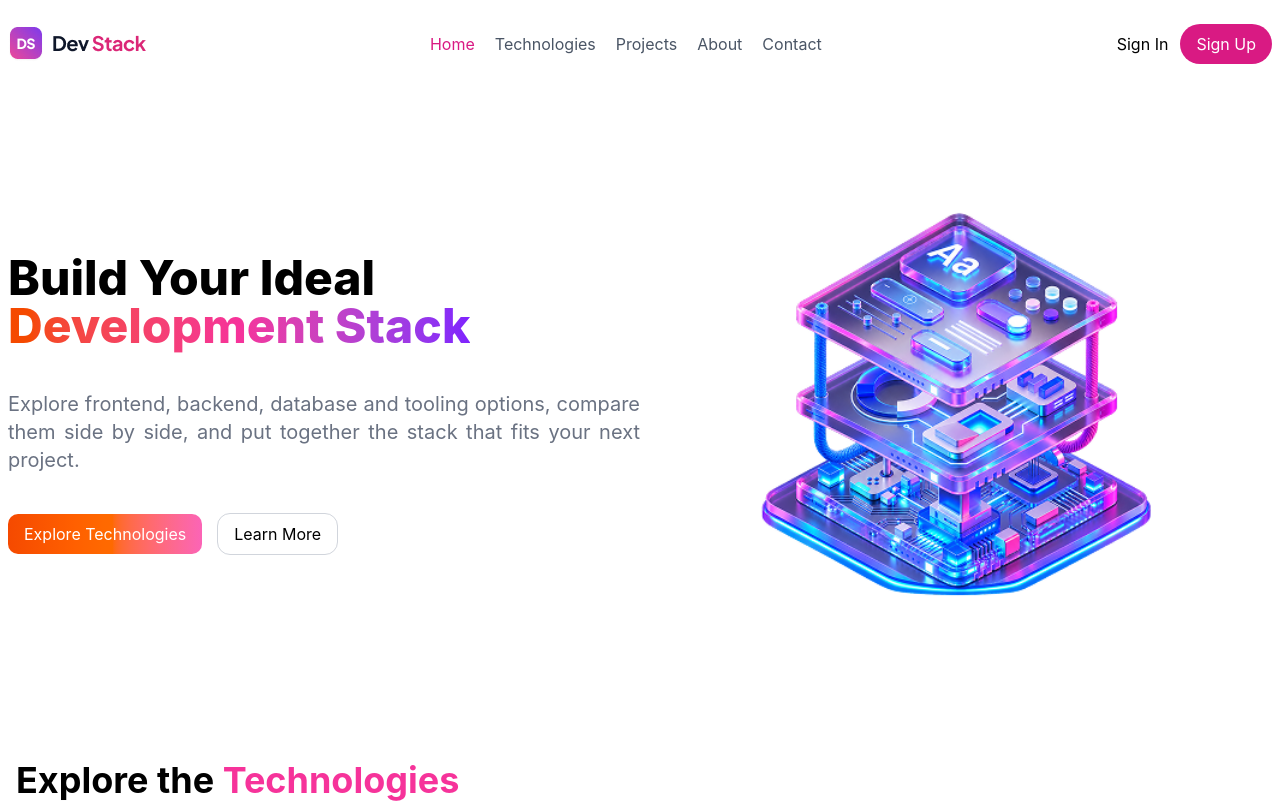
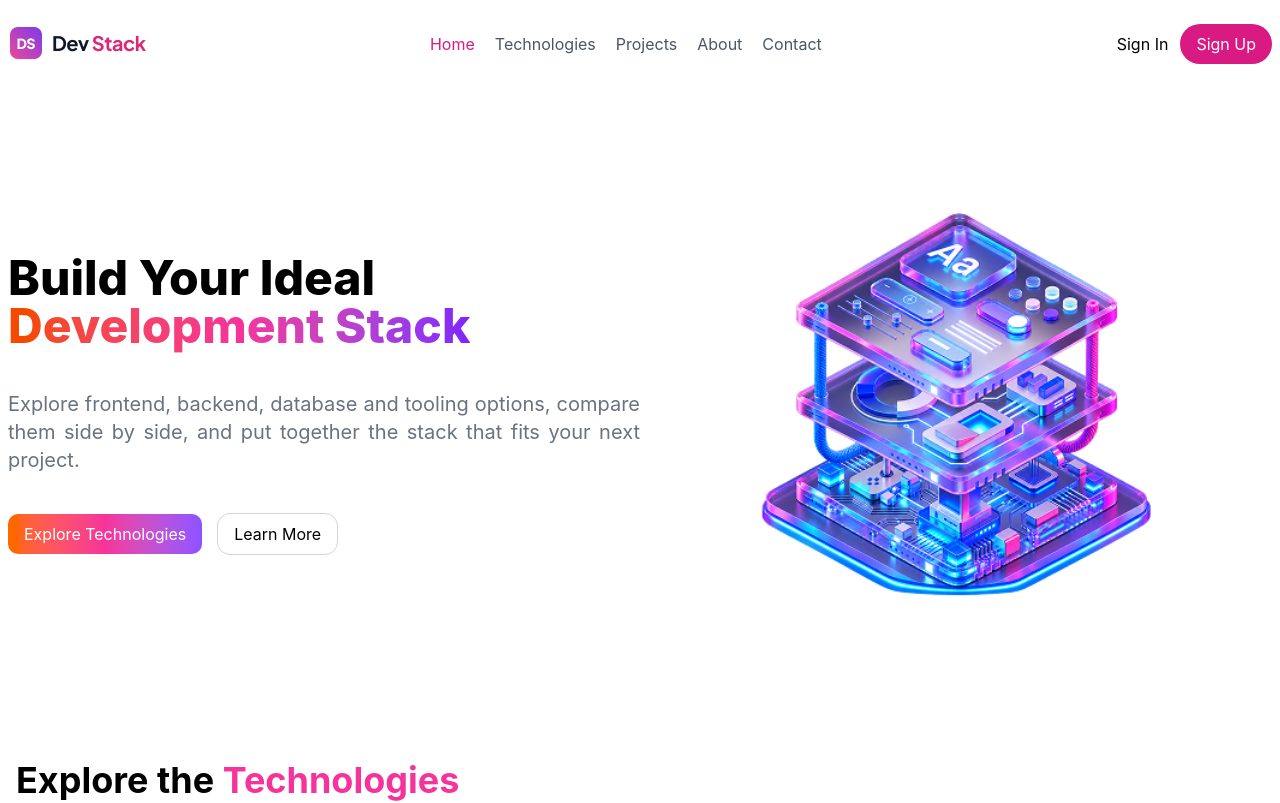
Before and after one commit to miad253062/DevStack, a React (Vite) app: page / in a window 1280 px wide. Shown: the top 803 px of the page. Built offline with nearby package versions, Linux system fonts and the light colour scheme.

Commit message:
README file edited

```diff
--- a/src/components/Banner.tsx
+++ b/src/components/Banner.tsx
@@ -13,7 +13,7 @@ function Banner() {
               project.
             </p>
             <div className="flex gap-4">
-                <button className="px-4 py-2 bg-linear-to-r from-orange-600 via-orange-500 to-pink-400 rounded-[10px] cursor-pointer text-white">Explore Technologies</button>
+                <button className="px-4 py-2 bg-linear-to-r from-orange-500 via-pink-500 to-violet-500 rounded-[10px] cursor-pointer text-white">Explore Technologies</button>
                 <button className="px-4 py-2 outline-1 outline-gray-300 rounded-xl cursor-pointer">Learn More</button>
             </div>
 
```
Also changed, not shown: 1 other file (tests, documents, lock files or other folders).
